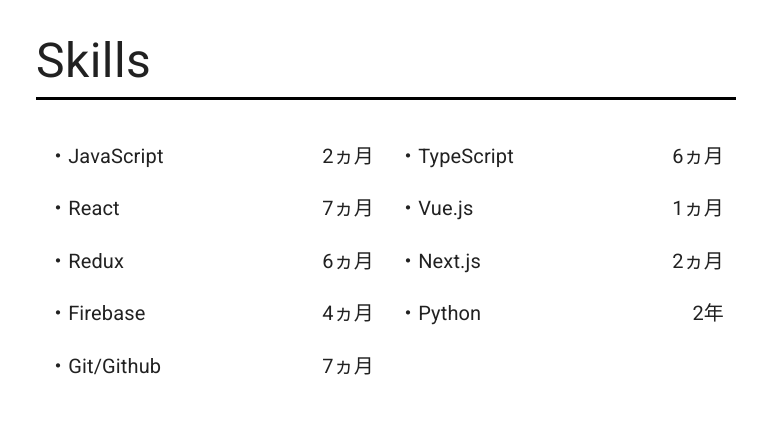
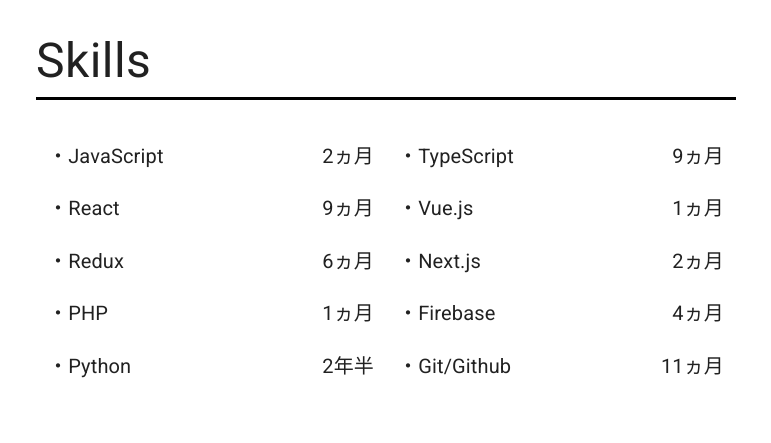
Before and after one commit to ken2pg/portfolio2020, a Next.js app: page / in a window 1280 px wide. Shown: the part 1920-2363 px from the top of the page, without its empty margins (254-1025 px from the left). Built offline with nearby package versions, Linux system fonts and the light colour scheme.

Commit message:
スキルの期間一部変更

```diff
--- a/src/components/Skills.tsx
+++ b/src/components/Skills.tsx
@@ -82,14 +82,15 @@
   const classes = useStyles();
   const skills = [
     { name: 'JavaScript', period: '2ヵ月' },
-    { name: 'TypeScript', period: '6ヵ月' },
-    { name: 'React', period: '7ヵ月' },
+    { name: 'TypeScript', period: '9ヵ月' },
+    { name: 'React', period: '9ヵ月' },
     { name: 'Vue.js', period: '1ヵ月' },
     { name: 'Redux', period: '6ヵ月' },
     { name: 'Next.js', period: '2ヵ月' },
+    { name: 'PHP', period: '1ヵ月' },
     { name: 'Firebase', period: '4ヵ月' },
-    { name: 'Python', period: '2年' },
-    { name: 'Git/Github', period: '7ヵ月' },
+    { name: 'Python', period: '2年半' },
+    { name: 'Git/Github', period: '11ヵ月' },
   ];
   return (
     <div className={classes.root} id="skills">
```
